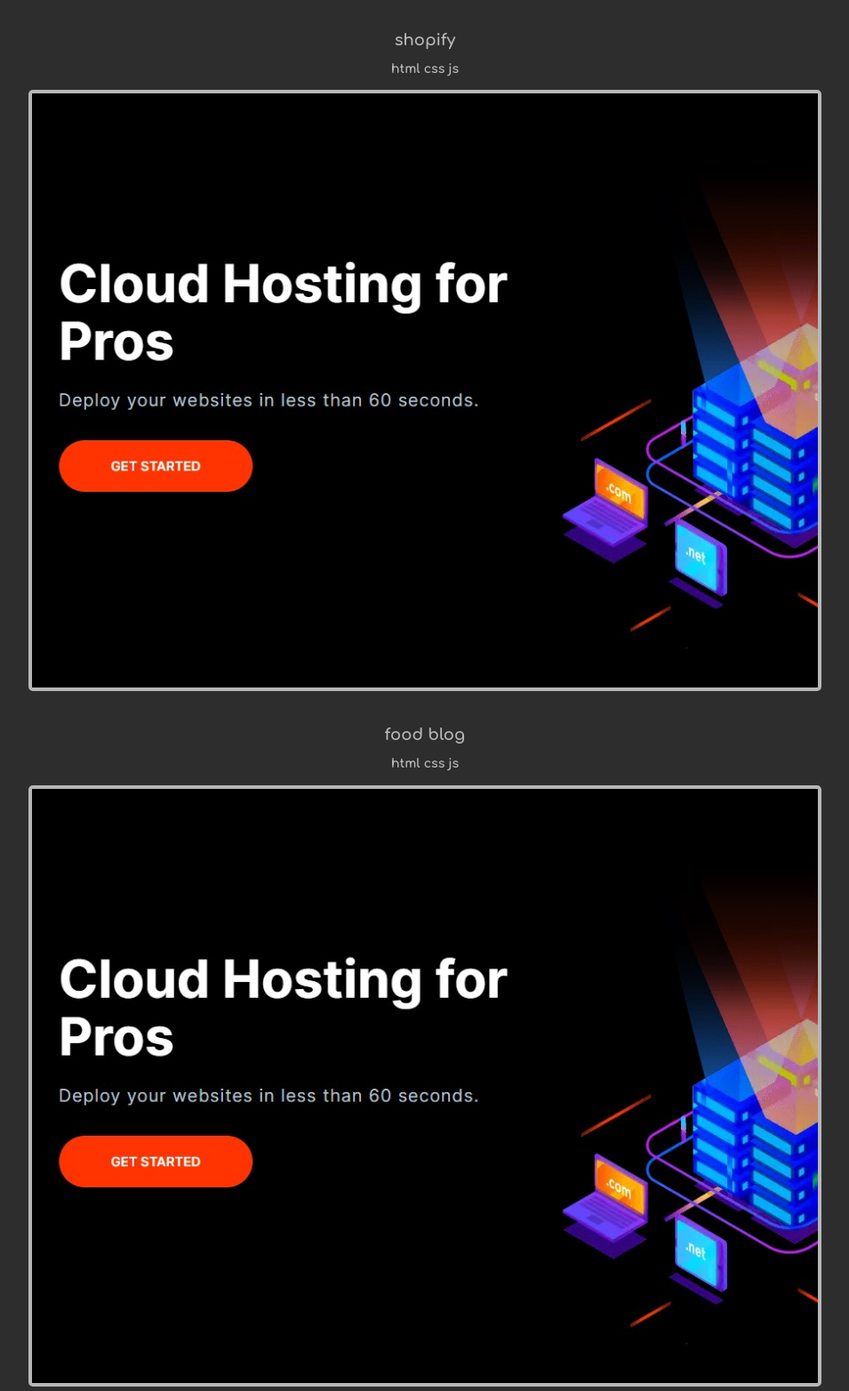
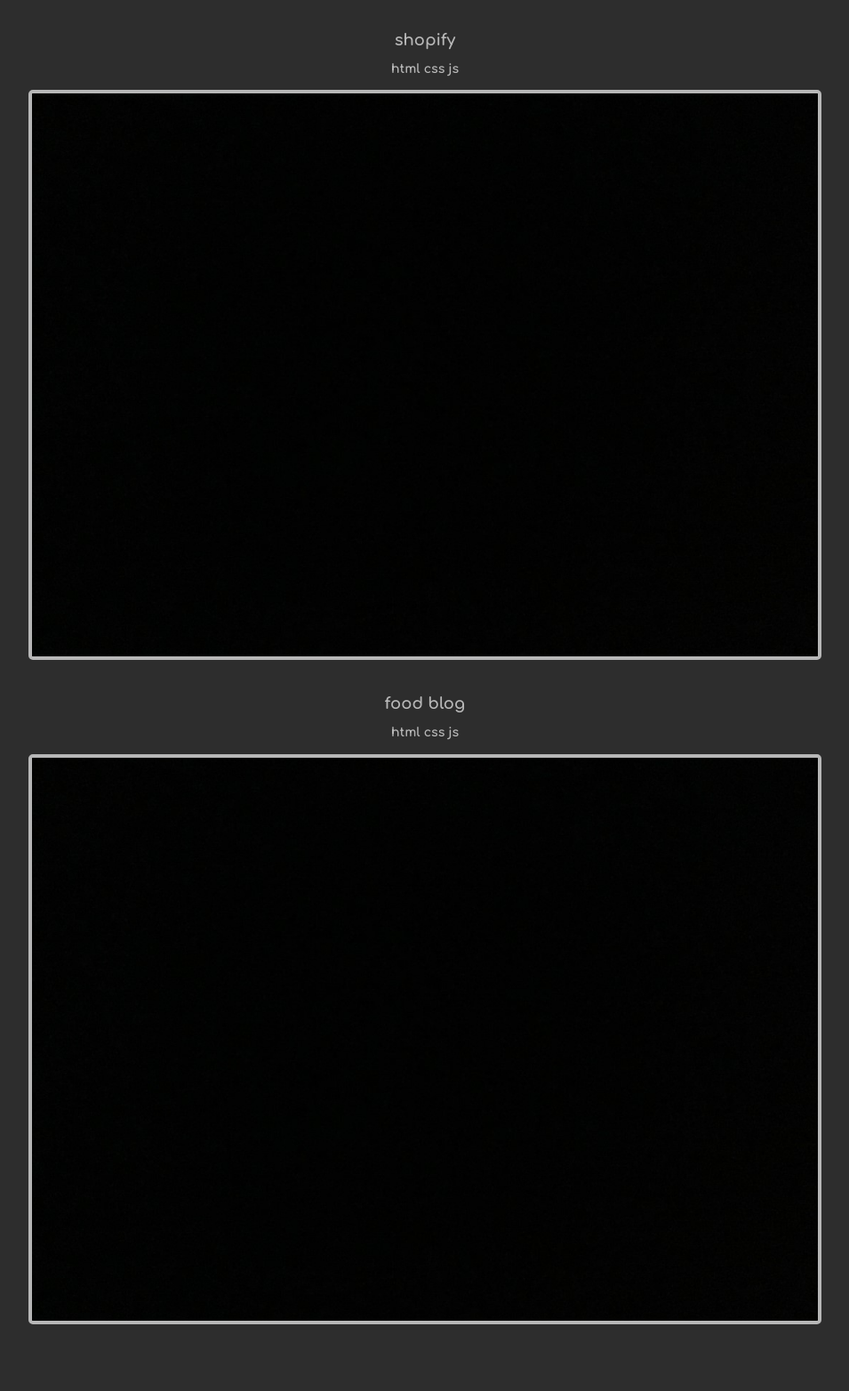
Before and after one commit to Jsburns05/WebDev.Portfolio, a website built with Parcel: page index.html in a window 1280 px wide. Shown: the part 2041-3605 px from the top of the page at 89% size, without its empty margins (162-1117 px from the left). After the commit the page ends 3540 px from the top, so only its background shows below. Built offline with nearby package versions, Linux system fonts and the light colour scheme.

Commit message:
link work

```diff
--- a/index.html
+++ b/index.html
@@ -66,14 +66,14 @@
                 <h3 class="projects-title">html css js</h3>
             </div>
             <a href="https://burnsify.netlify.app/" target="blank" class="project-link">
-                <img src="/imgs/moshify.img.jpg" alt="" class="project-img">
+                <img src="/imgs/blank page.jpg" alt="" class="project-img">
             </a>
             <div class="projects-title-container">
                 <h2 class="projects-title">food blog</h2>
                 <h3 class="projects-title">html css js</h3>
             </div>
             <a href="https://burnsify.netlify.app/" target="blank" class="project-link">
-                <img src="/imgs/moshify.img.jpg" alt="" class="project-img">
+                <img src="/imgs/blank page.jpg" alt="" class="project-img">
             </a>
         </div>
     </main>
```
Also changed, not shown: imgs/blank page.jpg (added).
